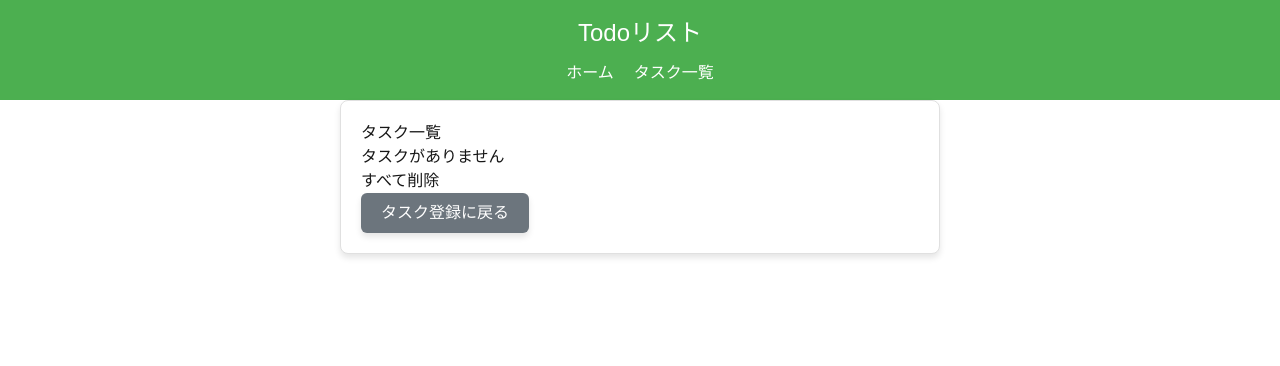
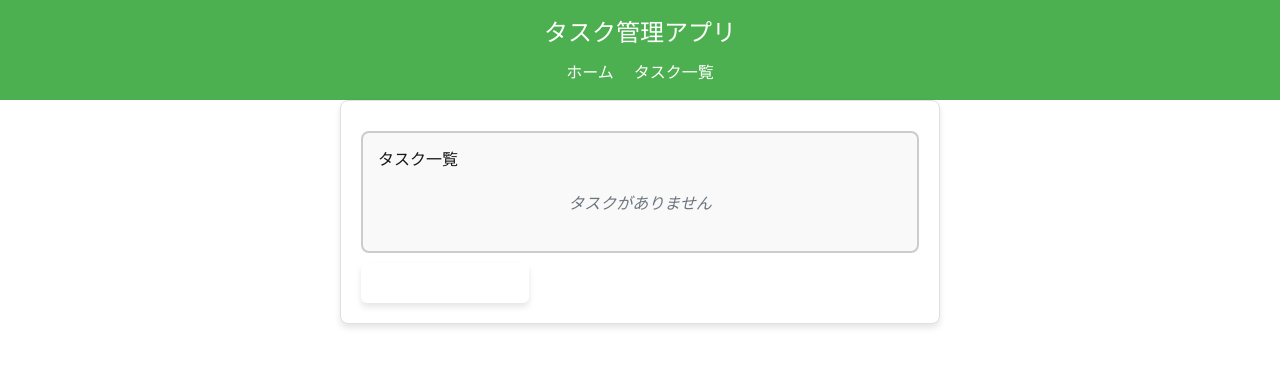
Before and after one commit to ryuya33/study-todo-app, a Next.js app: page /tasks in a window 1280 px wide. Shown: the top 366 px of the page. Built offline with nearby package versions, Linux system fonts and the light colour scheme.

Commit message:
♻️ refactor: Extract common styles and update components

```diff
--- a/src/components/Header/index.tsx
+++ b/src/components/Header/index.tsx
@@ -5,7 +5,7 @@ import styles from '@/src/components/Header/Header.module.css';
 export function Header() {
     return (
         <header className={styles.header}>
-            <h1 className={styles.title}>Todoリスト</h1>
+            <h1 className={styles.title}>タスク管理アプリ</h1>
             <nav>
                 <ul className={styles.navList}>
                     <li><Link href="/">ホーム</Link></li>
--- a/src/pages/index.tsx
+++ b/src/pages/index.tsx
@@ -3,6 +3,7 @@ import Head from "next/head";
 import Link from "next/link";
 import { TodoInput } from '@/src/components/TodoInput';
 import styles from '@/src/styles/Home.module.css';
+import commonStyles from '@/src/styles/common.module.css';
 import { Header } from '@/src/components/Header';
 import { useTasks } from '@/src/hooks/useTasks';
 
@@ -21,14 +22,14 @@ export default function Home() {
       <Header />
 
       {/* メインコンテンツ */}
-      <main className={styles.todoApp}>
-        <section className={styles.todoInput}>
+      <main className={commonStyles.appContainer}>
+        <section className={commonStyles.section}>
           <h2>タスク登録</h2>
           <TodoInput handleAddTask={handleAddTask} />
         </section>
 
         <Link href="/tasks">
-          <button className={styles.taskListButton}>タスク一覧を見る</button>
+          <button className={`${commonStyles.button} ${styles.taskListButton}`}>タスク一覧を見る</button>
         </Link>
       </main>
     </>
--- a/src/pages/tasks.tsx
+++ b/src/pages/tasks.tsx
@@ -1,7 +1,8 @@
 import React from 'react';
 import Head from "next/head";
 import Link from "next/link";
-import styles from '@/src/styles/Home.module.css';
+import styles from '@/src/styles/Tasks.module.css';
+import commonStyles from '@/src/styles/common.module.css';
 import { Header } from '@/src/components/Header';
 import { useTasks } from '@/src/hooks/useTasks';
 
@@ -18,33 +19,46 @@ export default function Tasks() {
 
             <Header />
 
-            <main className={styles.todoApp}>
-                <section className={styles.todoList}>
+            <main className={commonStyles.appContainer}>
+                <section className={commonStyles.section}>
                     <h2>タスク一覧</h2>
                     {tasks.length === 0 ? (
-                        <p>タスクがありません</p>
+                        <p className={styles.emptyMessage}>タスクがありません</p>
                     ) : (
-                        <ul>
+                        <ul className={styles.taskList}>
                             {tasks.map((task, index) => (
-                                <li key={index} className={styles.todoItem}>
+                                <li key={index} className={styles.taskItem}>
                                     <input
                                         type="checkbox"
+                                        className={styles.taskCheckbox}
                                         checked={task.completed}
                                         onChange={() => handleToggleComplete(index)}
                                     />
-                                    <span className={task.completed ? styles.completed : ''}>
+                                    <span className={`${styles.taskText} ${task.completed ? styles.taskCompleted : ''}`}>
                                         {task.text}
                                     </span>
-                                    <button onClick={() => handleDeleteTask(index)}>削除</button>
+                                    <button
+                                        className={`${commonStyles.button} ${styles.deleteButton}`}
+                                        onClick={() => handleDeleteTask(index)}
+                                    >
+                                        削除
+                                    </button>
                                 </li>
                             ))}
                         </ul>
                     )}
-                    <button onClick={handleDeleteAllTasks}>すべて削除</button>
+                    {tasks.length > 0 && (
+                        <button
+                            className={`${commonStyles.button} ${styles.deleteAllButton}`}
+                            onClick={handleDeleteAllTasks}
+                        >
+                            すべて削除
+                        </button>
+                    )}
                 </section>
 
                 <Link href="/">
-                    <button className={styles.taskListButton}>タスク登録に戻る</button>
+                    <button className={`${commonStyles.button} ${styles.taskListButton}`}>タスク登録に戻る</button>
                 </Link>
             </main>
         </>
--- a/src/styles/Home.module.css
+++ b/src/styles/Home.module.css
@@ -1,36 +1,11 @@
-/* 全体のスタイル */
-.todoApp {
-  font-family: Arial, sans-serif;
-  padding: 20px;
-  max-width: 600px;
-  margin: 0 auto;
-  background-color: #ffffff;
-  border: 1px solid #e0e0e0;
-  border-radius: 8px;
-  box-shadow: 0 4px 6px rgba(0, 0, 0, 0.1);
-}
-
-/* セクション部分 */
-.todoInput {
-  margin: 10px 0;
-  padding: 15px;
-  border: 2px solid #ccc;
-  border-radius: 8px;
-  background-color: #f9f9f9;
-}
-
+/* 入力フォームのスタイル */
 .todoInput input {
   max-width: 100%;
   box-sizing: border-box;
 }
 
 .todoInput button {
-  padding: 8px 20px;
   background-color: #4CAF50;
-  color: white;
-  border: none;
-  border-radius: 4px;
-  cursor: pointer;
   margin-left: 1rem;
 }
 
@@ -38,21 +13,13 @@
   background-color: #45a049;
 }
 
+/* タスク一覧ページへのボタン */
 .taskListButton {
-  padding: 8px 20px;
-  font-size: 16px;
   background-color: #6c757d;
-  color: white;
-  border: none;
-  border-radius: 6px;
-  cursor: pointer;
-  box-shadow: 0 4px 6px rgba(0, 0, 0, 0.1);
-  transition: all 0.3s ease;
 }
 
 .taskListButton:hover {
   background-color: #5a6268;
-  box-shadow: 0 6px 8px rgba(0, 0, 0, 0.2);
 }
 
 @media (max-width: 768px) {
--- a/src/styles/Tasks.module.css
+++ b/src/styles/Tasks.module.css
@@ -45,13 +45,7 @@
 
 /* 削除ボタン */
 .deleteButton {
-  padding: 6px 12px;
   background-color: #dc3545;
-  color: white;
-  border: none;
-  border-radius: 4px;
-  cursor: pointer;
-  transition: all 0.2s ease;
 }
 
 .deleteButton:hover {
@@ -70,14 +64,8 @@
 .deleteAllButton {
   display: block;
   width: 100%;
-  padding: 10px;
   margin-top: 20px;
   background-color: #6c757d;
-  color: white;
-  border: none;
-  border-radius: 6px;
-  cursor: pointer;
-  transition: all 0.3s ease;
 }
 
 .deleteAllButton:hover {
--- /dev/null
+++ b/src/styles/common.module.css
@@ -0,0 +1,44 @@
+/* 全体のスタイル */
+.appContainer {
+  font-family: Arial, sans-serif;
+  padding: 20px;
+  max-width: 600px;
+  margin: 0 auto;
+  background-color: #ffffff;
+  border: 1px solid #e0e0e0;
+  border-radius: 8px;
+  box-shadow: 0 4px 6px rgba(0, 0, 0, 0.1);
+}
+
+/* セクション部分 */
+.section {
+  margin: 10px 0;
+  padding: 15px;
+  border: 2px solid #ccc;
+  border-radius: 8px;
+  background-color: #f9f9f9;
+}
+
+/* ボタンの共通スタイル */
+.button {
+  padding: 8px 20px;
+  font-size: 16px;
+  color: white;
+  border: none;
+  border-radius: 6px;
+  cursor: pointer;
+  box-shadow: 0 4px 6px rgba(0, 0, 0, 0.1);
+  transition: all 0.3s ease;
+}
+
+.button:hover {
+  box-shadow: 0 6px 8px rgba(0, 0, 0, 0.2);
+}
+
+/* レスポンシブデザイン */
+@media (max-width: 768px) {
+  .appContainer {
+    padding: 10px;
+    width: 90%;
+  }
+}
```
